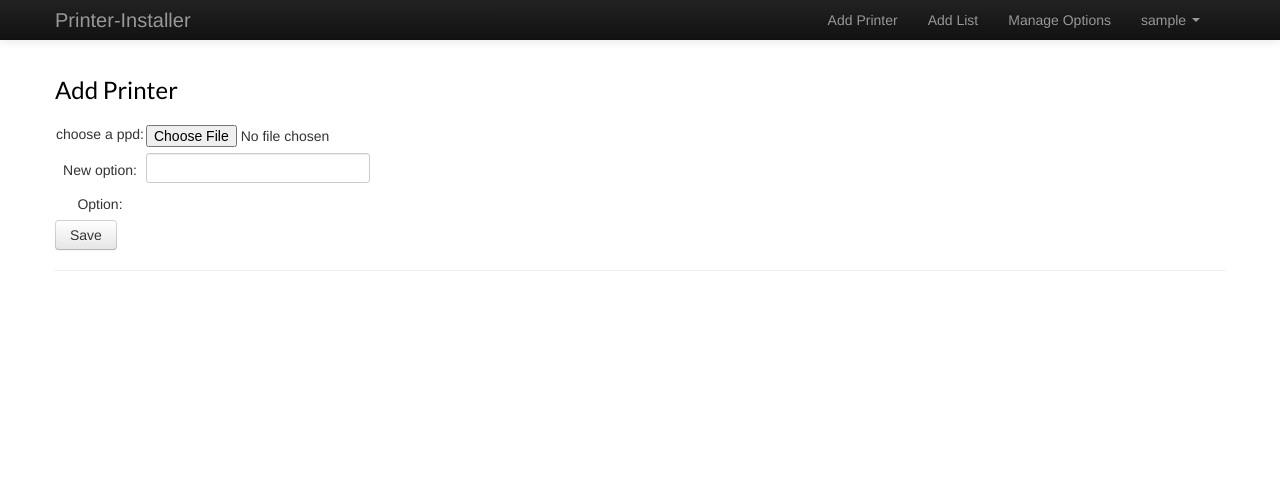
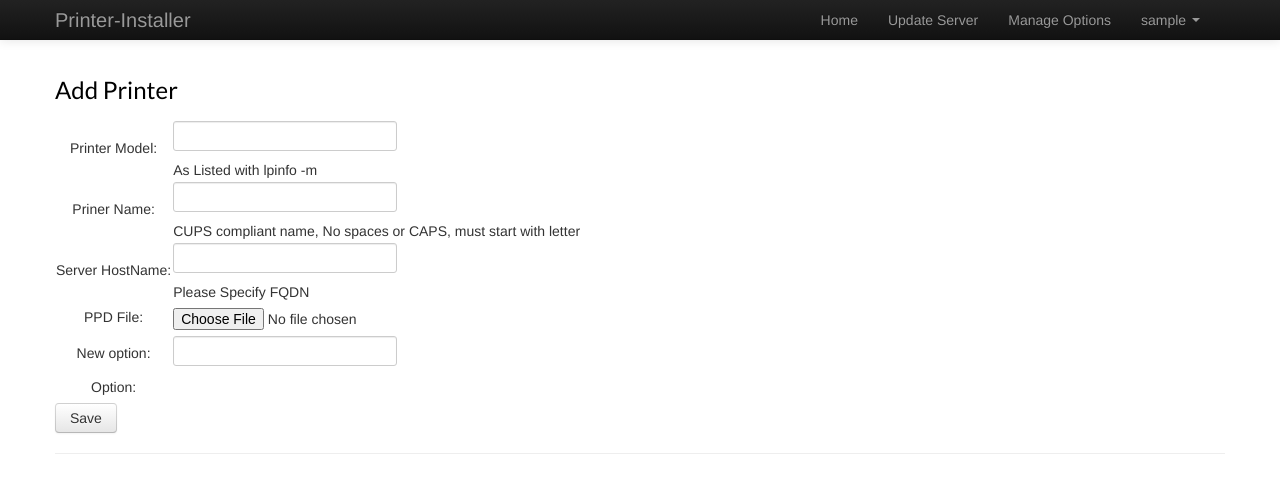
Before and after one commit to AxellH/printerinstaller-server, a Django app: page /printer/add/ in a window 1280 px wide. Shown: the top 493 px of the page. Run offline with Django 3.2, Linux system fonts and the light colour scheme; the visitor is signed in with stand-in values (Sample User, id 1); parts of the project's set-up code (start-up, migrations or seed data) failed here and were passed over; some libraries are stand-ins or nearby versions.

Commit message:
clean up the models a bit

```diff
--- a/printers/forms.py
+++ b/printers/forms.py
@@ -15,6 +15,9 @@ class PrinterForm(forms.ModelForm):
     class Meta:
         model = Printer
 
-    ppd_file = forms.FileField(label='choose a ppd', required=False)
+    model=forms.CharField(max_length=100,label='Printer Model',help_text='As Listed with lpinfo -m')
+    name=forms.CharField(max_length=100,label='Priner Name',help_text='CUPS compliant name, No spaces or CAPS, must start with letter')
+    url=forms.CharField(max_length=100,label='Server HostName',help_text='Please Specify FQDN')
+    ppd_file = forms.FileField(label='PPD File', required=False)
     new_option = forms.CharField(max_length=100,required=False)
     option = forms.ModelMultipleChoiceField(queryset=Option.objects.all(),widget = forms.CheckboxSelectMultiple,required=False)
--- a/printers/models.py
+++ b/printers/models.py
@@ -13,7 +13,6 @@ class Printer(models.Model):
     description = models.CharField(max_length=200,blank=True)
     location = models.CharField(max_length=200,blank=True)
     model = models.CharField(max_length=200)
-    ppd = models.CharField(max_length=200,blank=True)
     ppd_file = models.FileField(upload_to='ppds/')
 
     url = models.CharField(max_length=200)
@@ -25,7 +24,6 @@ class Printer(models.Model):
             return self.description
             return self.location
             return self.model
-            return self.ppd
             return self.url
             return self.protocol
 
--- a/printers/templates/printers/index.html
+++ b/printers/templates/printers/index.html
@@ -23,6 +23,7 @@
 </tbody>
 </table>
 <a href={% url "printerlist_add" %}>Add List</a>
+
 </br>
 </br>
 <table class="client_info table table-striped table-condensed table-bordered">
@@ -42,7 +43,7 @@
 		<td>{{ printer.description }}</td>
 		<td>{{ printer.model }}</td>
 		<td>{{ printer.location }}</td>
-		<td>{{ printer.ppd_file.url}}</td>
+		<td>{% if printer.ppd_file %}{{ printer.ppd_file.url}}{% endif %}</td>
 		<td>Number of Options: {{ printer.option.count }}</td>
 		<td><a href={% url "printer_delete" printer.id %}>Remove</a></td>
 	</tr>
--- a/printers/templates/printers/nav.html
+++ b/printers/templates/printers/nav.html
@@ -1,3 +1,3 @@
-<li><a href={%url "printer_add" %}>Add Printer</a></li>
-<li><a href={%url "printerlist_add" %}>Add List</a></li>
+<li><a href={%url "index" %}>Home</a></li>
+<li><a href={%url "su_index" %}>Update Server</a></li>
 <li><a href={%url "options_list" %}>Manage Options</a></li>
--- a/printers/urls.py
+++ b/printers/urls.py
@@ -1,22 +1,25 @@
 from django.conf.urls import patterns, url
-from printers import views
+from printers import views as pviews
+from sparkle import views as sviews
+
 
 urlpatterns = patterns('',
-    url(r'^$', views.index, name='index'),
+    url(r'^$', pviews.index, name='index'),
+    url(r'^sparkle/', sviews.index, name='su_index'),
 
-    url(r'^printer/add/$', views.printer_add,{}, name='printer_add'),
-    url(r'^printer/edit/(?P<printer_id>\d+)/', views.printer_edit,{}, name='printer_edit'),
-    url(r'^printer/delete/(?P<id>\d+)/$', views.printer_delete, name='printer_delete'),
-    url(r'^printer/details/(?P<id>\d+)/$', views.printer_details, name='printer_details'),
+    url(r'^printer/add/$', pviews.printer_add,{}, name='printer_add'),
+    url(r'^printer/edit/(?P<printer_id>\d+)/', pviews.printer_edit,{}, name='printer_edit'),
+    url(r'^printer/delete/(?P<id>\d+)/$', pviews.printer_delete, name='printer_delete'),
+    url(r'^printer/details/(?P<id>\d+)/$', pviews.printer_details, name='printer_details'),
 
-    url(r'^printerlist/add/$', views.printerlist_add, name='printerlist_add'),
-    url(r'^printerlist/edit/(?P<printerlist_id>\d+)/$', views.printerlist_edit, name='printerlist_edit'),
-    url(r'^printerlist/delete/(?P<id>\d+)/$', views.printerlist_delete, name='printerlist_delete'),
-    url(r'^printerlist/details/(?P<id>\d+)/$', views.printerlist_details, name='printerlist_details'),
+    url(r'^printerlist/add/$', pviews.printerlist_add, name='printerlist_add'),
+    url(r'^printerlist/edit/(?P<printerlist_id>\d+)/$', pviews.printerlist_edit, name='printerlist_edit'),
+    url(r'^printerlist/delete/(?P<id>\d+)/$', pviews.printerlist_delete, name='printerlist_delete'),
+    url(r'^printerlist/details/(?P<id>\d+)/$', pviews.printerlist_details, name='printerlist_details'),
 
-    url(r'^options/add/$', views.options_add,{}, name='options_add'),
-    url(r'^options/list/', views.options_list,{}, name='options_list'),
-    url(r'^options/delete/(?P<id>\d+)/$', views.options_delete, name='options_delete'),
+    url(r'^options/add/$', pviews.options_add,{}, name='options_add'),
+    url(r'^options/list/', pviews.options_list,{}, name='options_list'),
+    url(r'^options/delete/(?P<id>\d+)/$', pviews.options_delete, name='options_delete'),
 
-    url(r'^(?P<name>[^/]+)/$', views.getlist, name='getlist'),
+    url(r'^(?P<name>[^/]+)/$', pviews.getlist, name='getlist'),
 )
--- a/printers/views.py
+++ b/printers/views.py
@@ -4,6 +4,7 @@ from django.shortcuts import render_to_response, get_object_or_404, redirect, re
 from django.template import RequestContext, Template, Context, loader
 from django.template.loader import get_template
 from django.forms.models import inlineformset_factory
+from django.conf import settings
 
 from plistlib import writePlistToString
 
@@ -143,16 +144,23 @@ def options_delete(request,id):
 def getlist(request, name):
     pl = get_object_or_404(PrinterList, name=name)
     printers=pl.printer.all()
+
+
     plist = []
 
     for p in printers:
+        if(p.ppd_file):
+            ppdurl=p.ppd_file.url
+        else:
+            ppdurl=''
+
         d = {
         'printer':p.name,
         'url':p.url,
         'description':p.description,
         'location':p.location,
         'model':p.model,
-        'ppd':p.ppd_file.url,
+        'ppd':ppdurl,
         'protocol':p.protocol,
         }
 
@@ -166,5 +174,5 @@ def getlist(request, name):
 
         plist.append(d)
 
-    detail=writePlistToString({'printerList':plist})
+    detail=writePlistToString({'printerList':plist,'updateServer':settings.HOST_SPARKLE_UPDATES[1]})
     return HttpResponse(detail)
```
Also changed, not shown: 1 other file.
